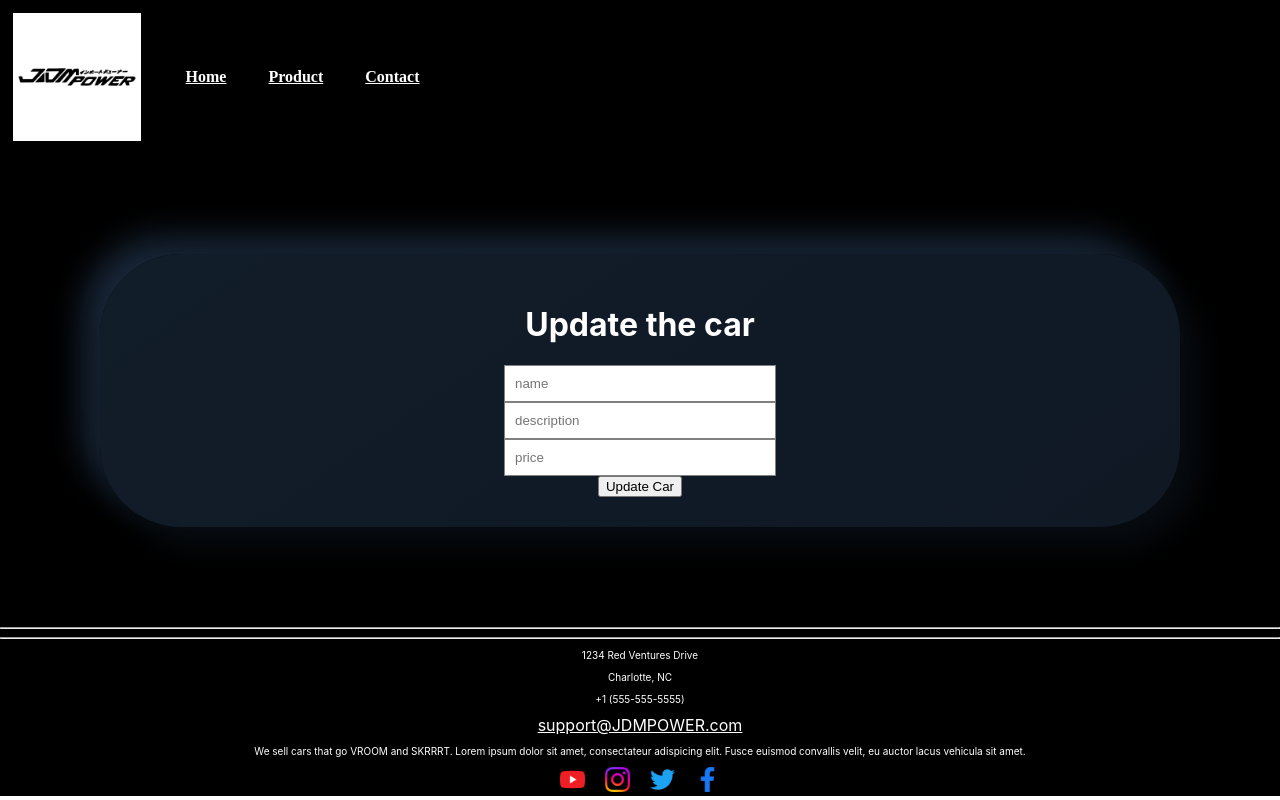
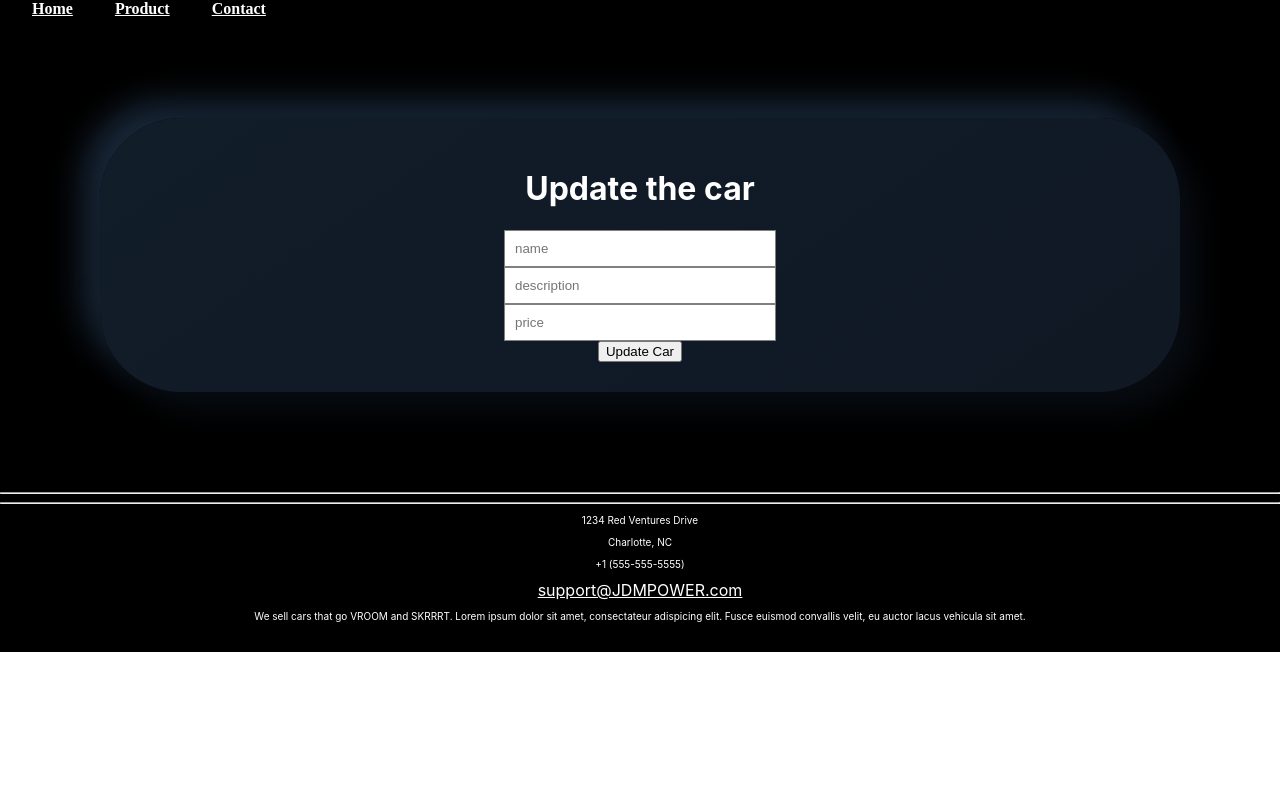
Before and after one commit to kevinlam11/JDMPOWER, a React (Create React App) app in the folder e-commerce/client/: page /update/1 in a window 1280 px wide. Built offline with nearby package versions, Linux system fonts and the light colour scheme.

Commit message:
took out images

```diff
--- a/e-commerce/client/src/navandfooter/Footer.jsx
+++ b/e-commerce/client/src/navandfooter/Footer.jsx
@@ -21,16 +21,20 @@ const Footer = () => {
       </p>
       <div className='footericons'>
         <a href='https://www.youtube.com'>
-          <img src='/images/youtube.AVIF' width='25px' alt='youtube' />
+          Youtube
+          {/* <img src='/images/youtube.AVIF' width='25px' alt='youtube' /> */}
         </a>
         <a href='https://www.instagram.com/'>
-          <img src='/images/insta.AVIF' width='25px' alt='instagram' />
+          Instagram
+          {/* <img src='/images/insta.AVIF' width='25px' alt='instagram' /> */}
         </a>
         <a href='https://www.twitter.com'>
-          <img src='/images/twitter.AVIF' width='25px' alt='twitter' />
+          Twitter
+          {/* <img src='/images/twitter.AVIF' width='25px' alt='twitter' /> */}
         </a>
         <a href='https://www.facebook.com'>
-          <img src='/images/FB.AVIF' width='25px' alt='facebook' />
+          Facebook
+          {/* <img src='/images/FB.AVIF' width='25px' alt='facebook' /> */}
         </a>
       </div>
     </footer>
--- a/e-commerce/client/src/navandfooter/Navbar.jsx
+++ b/e-commerce/client/src/navandfooter/Navbar.jsx
@@ -5,7 +5,7 @@ const Navbar = () => {
   return (
     <nav id='navbar'>
       <div className='link'>
-      <img class="hero" src="/images/JDM.webp" alt="JDM" />
+      {/* <img class="hero" src="/images/JDM.webp" alt="JDM" /> */}
           <li>
             <Link className='white' to='/'>
               Home
--- a/e-commerce/client/src/pages/Car.jsx
+++ b/e-commerce/client/src/pages/Car.jsx
@@ -9,7 +9,7 @@ const Car = () => {
   useEffect(() => {
     const fetchAllCar = async () => {
       try {
-        const res = await axios.get('http://localhost:9000/car');
+        const res = await axios.get('https://magical-llama-6e690a.netlify.app');
         setCar(res.data);
       } catch (err) {
         console.log(err);
```
